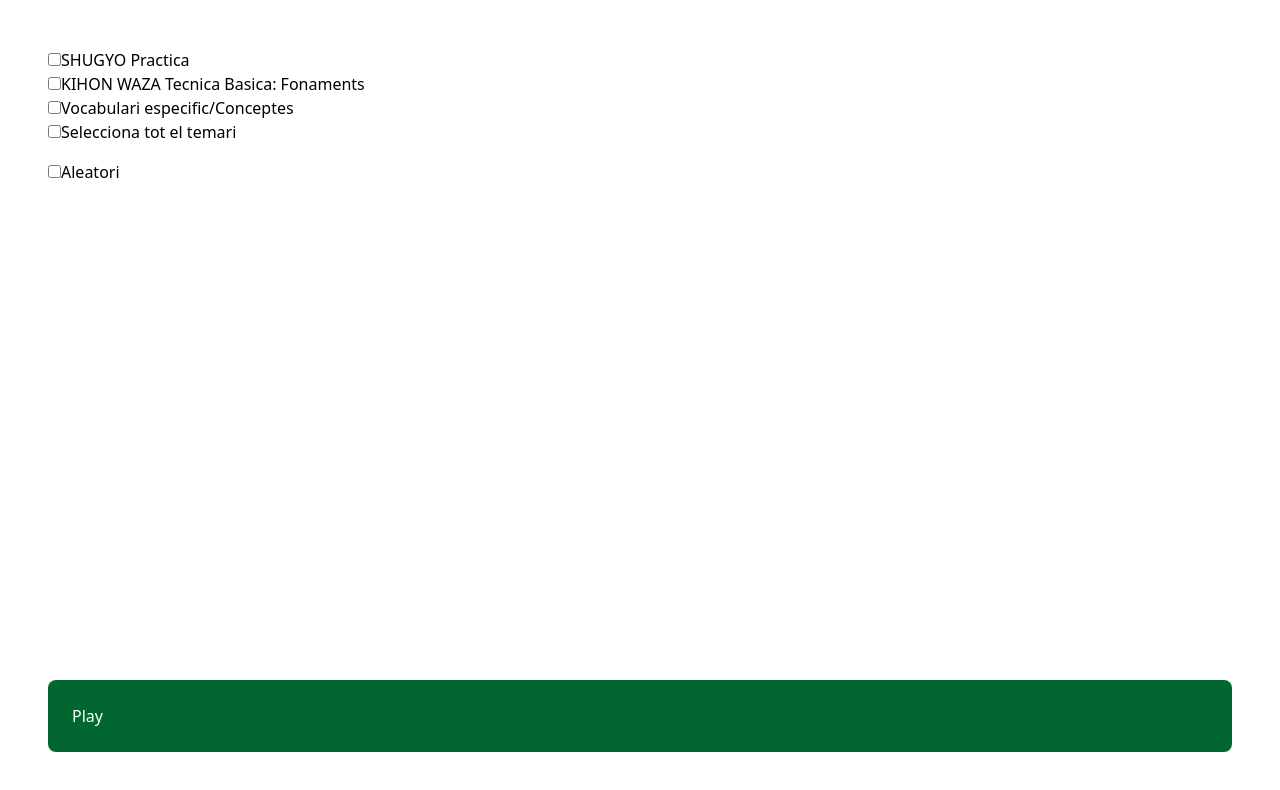
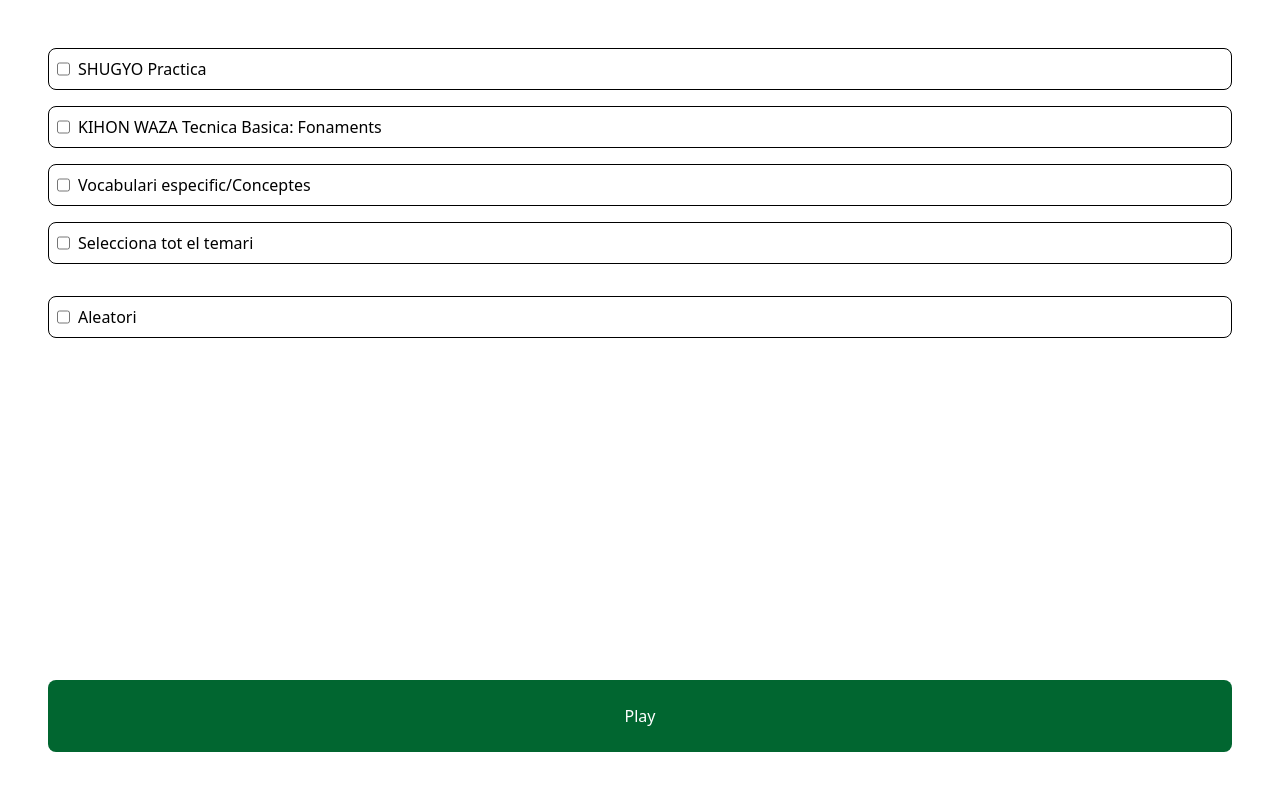
Before and after one commit to marcxargay/mokuroku, a Next.js app: page / in a window 1280 px wide. Shown: the top 790 px of the page. Built offline with nearby package versions, Linux system fonts and the light colour scheme.

Commit message:
improve checkboxes

```diff
--- a/src/app/page.tsx
+++ b/src/app/page.tsx
@@ -41,7 +41,11 @@ export default function Home() {
         <div className="flex flex-col gap-4 p-12 w-full h-dvh">
             <div>
                 {
-                    Object.entries(allData).map(([key, value]) => (<div key={`parent${key}`}>
+                    Object.entries(allData).map(([key, value]) => (
+
+
+                            <label htmlFor={key} key={`label${key}`}
+                                   className={'flex flex-row gap-2 p-2 border-1 border-grey-100 rounded-lg mb-4'}>
                                 <input type="checkbox" key={`checkbox${key}`}
                                        value={key}
                                        id={key}
@@ -49,22 +53,27 @@ export default function Home() {
                                        onChange={handleOnChange}
                                        checked={selectedCategories.includes(key) || allChecked}
                                 />
-                            <label htmlFor={key} key={`label${key}`}>{value.name}</label>
-                        </div>)
+                                {value.name}</label>
+                        )
                     )
                 }
-                <div>
+                <label htmlFor='all' key='all'
+                       className={'flex flex-row gap-2 p-2 border-1 border-grey-100 rounded-lg mb-4'}>
                     <input type="checkbox"
                            value='all'
                            id='all'
                            name='all'
                            onChange={handleCheckAll}
                            checked={allChecked}
+
                     />
-                    <label htmlFor='all' key='all'>Selecciona tot el temari</label>
+                    Selecciona tot el temari
+                </label>
             </div>
-            </div>
-            <div>
+
+
+            <label htmlFor='random' key='random'
+                   className={'flex flex-row gap-2 p-2 border-1 border-grey-100 rounded-lg mb-4'}>
                 <input type="checkbox"
                        value='random'
                        id='random'
@@ -72,10 +81,11 @@ export default function Home() {
                        onChange={handleRandom}
                        checked={random}
                 />
-                <label htmlFor='all' key='all'>Aleatori</label>
-            </div>
+                Aleatori
+            </label>
+
             <Link
-            className='mt-auto bg-green-800 rounded-lg text-white p-6'
+                className='mt-auto bg-green-800 rounded-lg text-white p-6 text-center'
                 href={'/play'} style={{pointerEvents: selectedCategories.length ? 'inherit' : 'none'}}>Play</Link>
         </div>
     );
--- a/src/app/play/Game.tsx
+++ b/src/app/play/Game.tsx
@@ -30,7 +30,7 @@ export function Game () {
             <div className="flex flex-row justify-between p-4">
                 <a href={'/'} className="rounded-md border border-solid p-2">Tornar Enrerra</a>
             </div>
-            {values.length && <Card value={values[index]}/>}
+            {values.length && <Card value={values[index]} />}
             <button
                 className='bg-gray-500 rounded-lg text-white h-24 m-24'
                 onClick={handleNext}>
```
Lines whose indentation alone changed are shown as unchanged.
